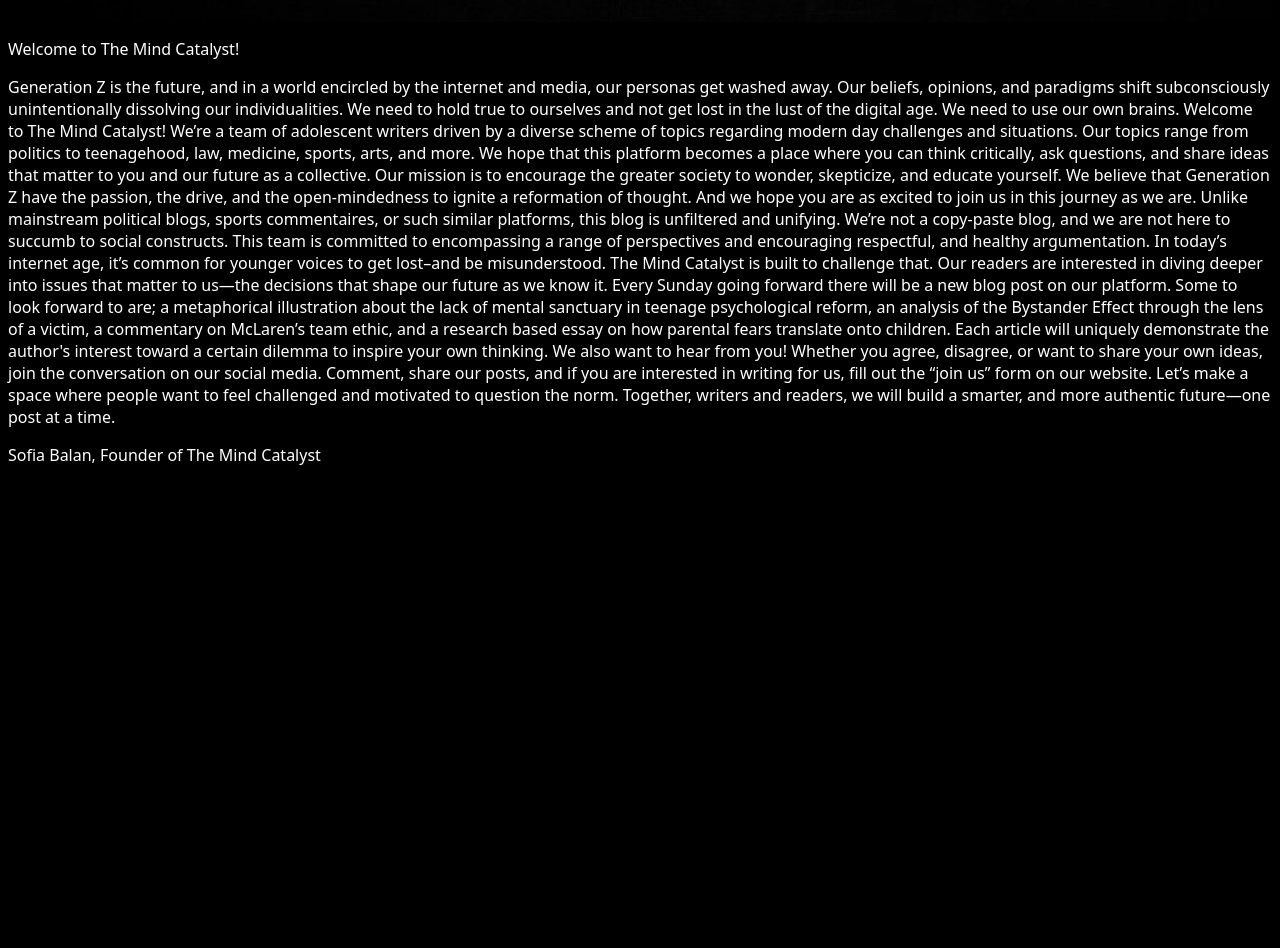
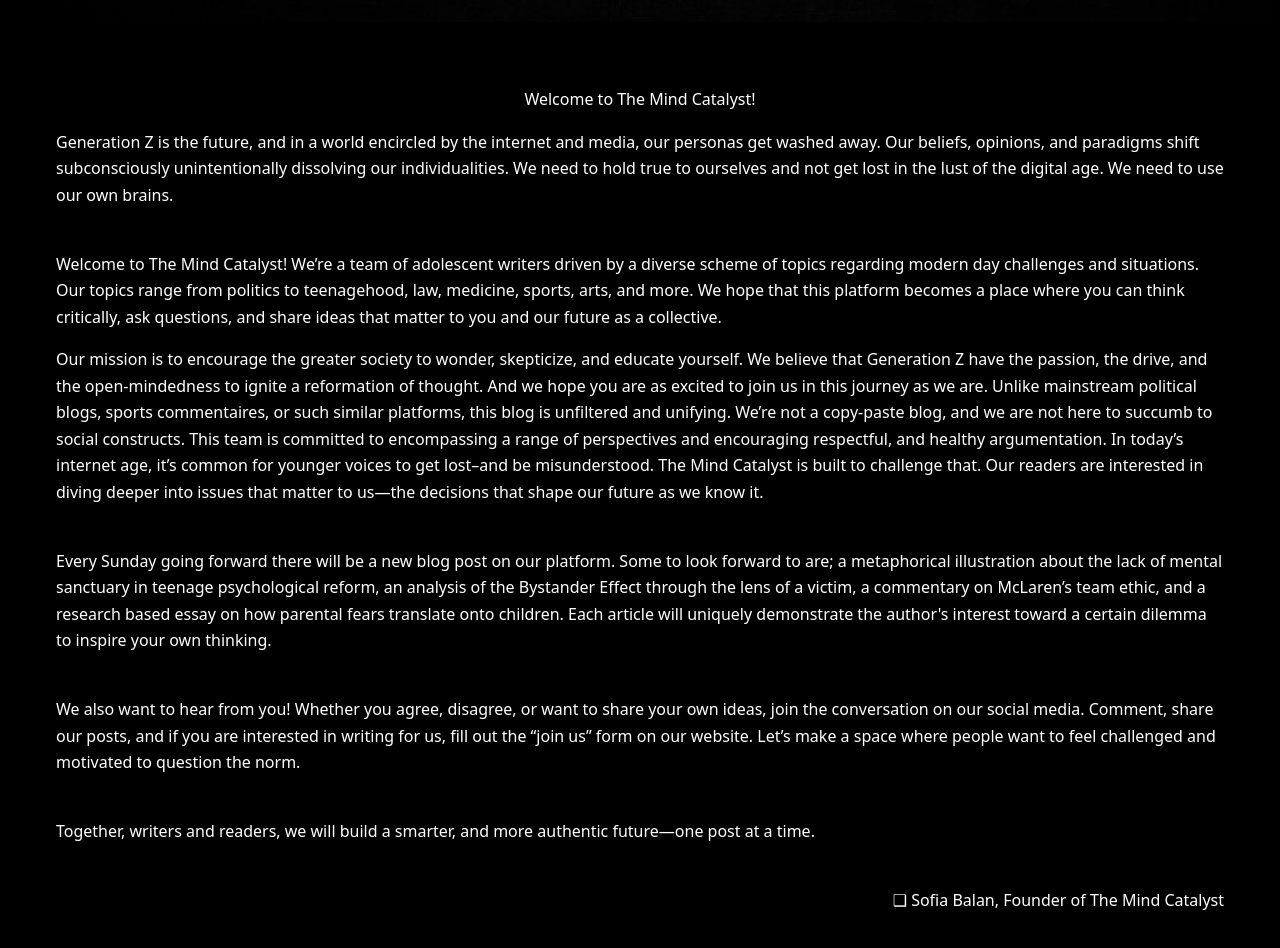
Before and after one commit to ewwwhataweirdo/The-Mind-Catalyst, a plain HTML site: page index.html in a window 1280 px wide. Shown: the part 660-1608 px from the top of the page. Before the commit the page ends 1142 px from the top, so only its background shows below. Drawn offline with nearby package versions, Linux system fonts and the light colour scheme.

Commit message:
update to landing text

```diff
--- a/index.html
+++ b/index.html
@@ -18,7 +18,7 @@
         <a href="about.html">
           About
         </a>
-        <a href="join-us.html">
+        <a href="join-us.html" class="join-us">
           Join Us
         </a>
         <a href="more.html">
@@ -33,29 +33,42 @@
         </b>
       </h1>
     </div>
-
-    <p>
+    <div class = "welcome-text">
+      <p class="welcome">
       Welcome to The Mind Catalyst!
+      </p>
+      </pre>
+      <p>
+        Generation Z is the future, and in a world encircled by the internet and media, our personas get washed away. Our beliefs, opinions, and paradigms shift subconsciously unintentionally dissolving our individualities. We need to hold true to ourselves and not get lost in the lust of the digital age. We need to use our own brains.
+      <br>
+      <br>
+      </p>
+      <p>
+        Welcome to The Mind Catalyst! We’re a team of adolescent writers driven by a diverse scheme of topics regarding modern day challenges and situations. Our topics range from politics to teenagehood, law, medicine, sports, arts, and more. We hope that this platform becomes a place where you can think critically, ask questions, and share ideas that matter to you and our future as a collective.
+      </p>
+      <p>
+        Our mission is to encourage the greater society to wonder, skepticize, and educate yourself. We believe that Generation Z have the passion, the drive, and the open-mindedness to ignite a reformation of thought. And we hope you are as excited to join us in this journey as we are. Unlike mainstream political blogs, sports commentaires, or such similar platforms, this blog is unfiltered and unifying. We’re not a copy-paste blog, and we are not here to succumb to social constructs. This team is committed to encompassing a range of perspectives and encouraging respectful, and healthy argumentation. In today’s internet age, it’s common for younger voices to get lost–and be misunderstood. The Mind Catalyst is built to challenge that. Our readers are interested in diving deeper into issues that matter to us—the decisions that shape our future as we know it.
+      <br>
+      <br>
+      </p>
+      <p>
+        Every Sunday going forward there will be a new blog post on our platform. Some to look forward to are; a metaphorical illustration about the lack of mental sanctuary in teenage psychological reform, an analysis of the Bystander Effect through the lens of a victim, a commentary on McLaren’s team ethic, and a research based essay on how parental fears translate onto children. Each article will uniquely demonstrate the author's interest toward a certain dilemma to inspire your own thinking.
+      <br>
+      <br>
+      </p>
+      <p>
+        We also want to hear from you! Whether you agree, disagree, or want to share your own ideas, join the conversation on our social media. Comment, share our posts, and if you are interested in writing for us, fill out the “join us” form on our website. Let’s make a space where people want to feel challenged and motivated to question the norm.
+      <br>
+      <br>
+      </p>
+      <p>
+        Together, writers and readers, we will build a smarter, and more authentic future—one post at a time.
+      <br>
+      <br>
+      </p>
+      <p class="signoff">
+        &#10065; Sofia Balan, Founder of The Mind Catalyst
     </p>
-    <p>
-      Generation Z is the future, and in a world encircled by the internet and media, our personas get washed away. Our beliefs, opinions, and paradigms shift subconsciously
-      unintentionally dissolving our individualities. We need to hold true to ourselves and not get lost in the lust of the digital age. We need to use our own brains. Welcome
-      to The Mind Catalyst! We’re a team of adolescent writers driven by a diverse scheme of topics regarding modern day challenges and situations. Our topics range from politics
-      to teenagehood, law, medicine, sports, arts, and more. We hope that this platform becomes a place where you can think critically, ask questions, and share ideas that matter
-      to you and our future as a collective. Our mission is to encourage the greater society to wonder, skepticize, and educate yourself. We believe that Generation Z have the
-      passion, the drive, and the open-mindedness to ignite a reformation of thought. And we hope you are as excited to join us in this journey as we are. Unlike mainstream
-      political blogs, sports commentaires, or such similar platforms, this blog is unfiltered and unifying. We’re not a copy-paste blog, and we are not here to succumb to social
-      constructs. This team is committed to encompassing a range of perspectives and encouraging respectful, and healthy argumentation. In today’s internet age, it’s common for
-      younger voices to get lost–and be misunderstood. The Mind Catalyst is built to challenge that. Our readers are interested in diving deeper into issues that matter to us—the
-      decisions that shape our future as we know it. Every Sunday going forward there will be a new blog post on our platform. Some to look forward to are; a metaphorical
-      illustration about the lack of mental sanctuary in teenage psychological reform, an analysis of the Bystander Effect through the lens of a victim, a commentary on
-      McLaren’s team ethic, and a research based essay on how parental fears translate onto children. Each article will uniquely demonstrate the author's interest toward a certain
-      dilemma to inspire your own thinking. We also want to hear from you! Whether you agree, disagree, or want to share your own ideas, join the conversation on our social media.
-      Comment, share our posts, and if you are interested in writing for us, fill out the “join us” form on our website. Let’s make a space where people want to feel challenged and
-      motivated to question the norm. Together, writers and readers, we will build a smarter, and more authentic future—one post at a time.
-    </p>
-    <p>
-      Sofia Balan, Founder of The Mind Catalyst
-    </p>
+    </div>
 </body>
 </html>
--- a/style.css
+++ b/style.css
@@ -8,7 +8,7 @@
     display: flex;
     justify-content: center;
     align-items: center;
-    aspect-ratio: 2/1;
+    aspect-ratio: .5/.25;
     text-align: center;
 
 }
@@ -27,8 +27,31 @@ body{
 .left-items{
     margin: 10px;
 }
-a:link{
-    color: inherit;
+a{
+    color: white;
     text-decoration: none;
     font-weight: normal;
 }
+p{
+    font-family: https://www.gstatic.com/_/atari/_/ss/k=atari.vw.g_h5F1Yd8LQ.L.W.O/am=AIABEA/d=1/rs=AGEqA5nXUpQ-4H5bjQ7xn6LuxQRMJ_5U6Q;
+    font-weight: 300px;
+    font-size: https://www.gstatic.com/_/atari/_/ss/k=atari.vw.g_h5F1Yd8LQ.L.W.O/am=AIABEA/d=1/rs=AGEqA5nXUpQ-4H5bjQ7xn6LuxQRMJ_5U6Q;
+    line-height: 26.496px;
+    overflow-wrap: break-word;
+    box-sizing: border-box;
+    font-style:normal;
+}
+.welcome{
+    text-align: center;
+}
+.signoff{
+    text-align: end;
+}
+.welcome-text{
+    padding: 48px 48px;
+}
+.join-us{
+    padding-left: 10px;
+    padding-right: 10px;
+
+}
```
